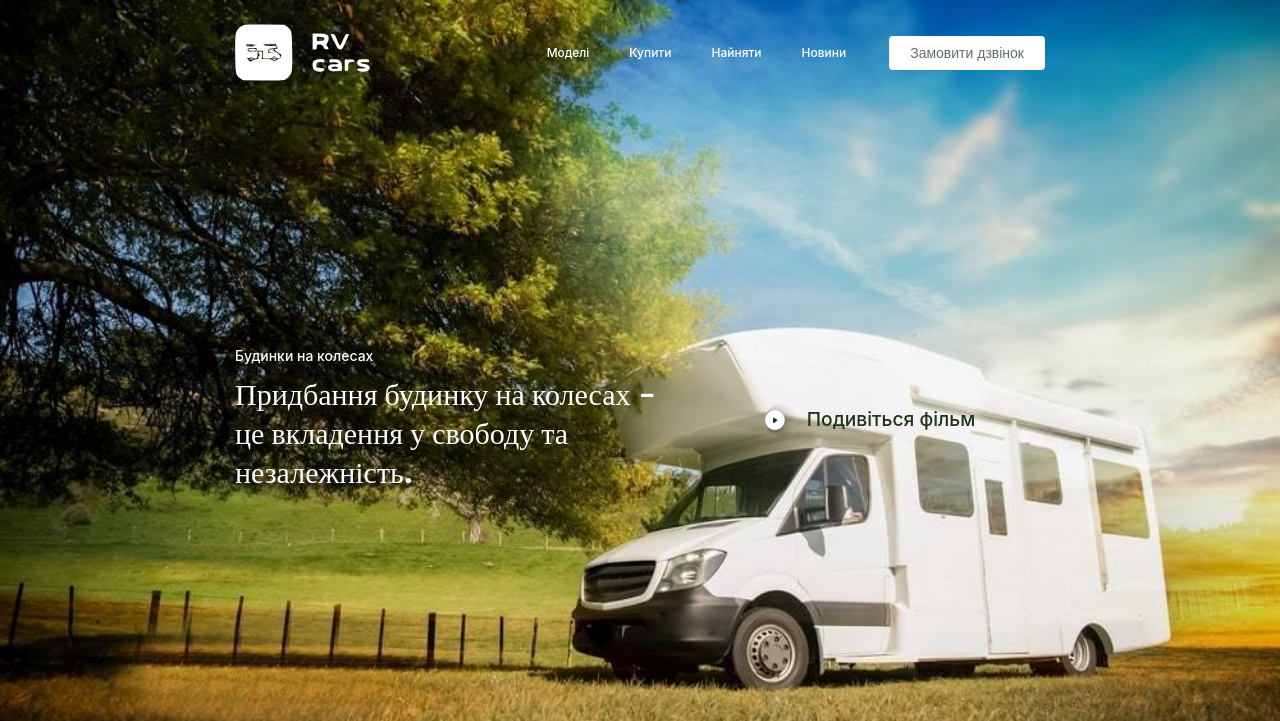
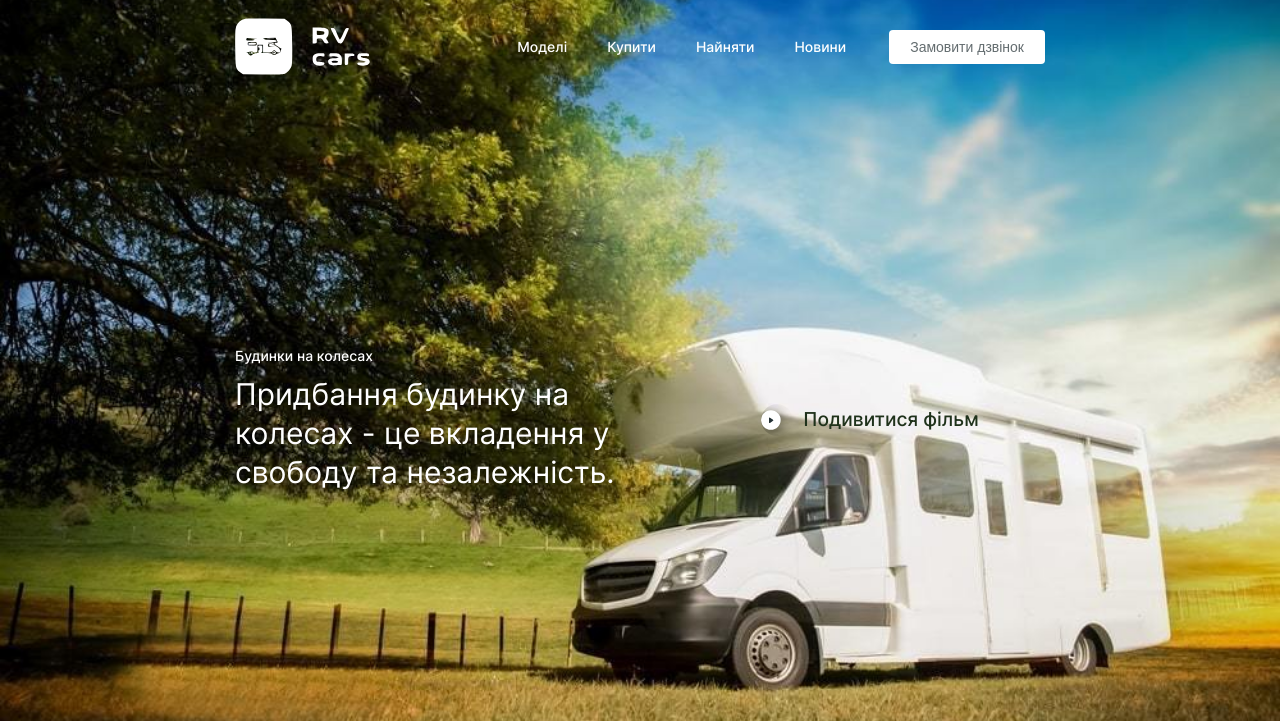
Before and after one commit to Mahaonn/rv_cars, a plain HTML site: page index.html in a window 1280 px wide. Shown: the top 721 px of the page. Drawn offline with nearby package versions, Linux system fonts and the light colour scheme.

Commit message:
Changed the fonts and some size fonts

```diff
--- a/css/style.css
+++ b/css/style.css
@@ -1,46 +1,49 @@
 /* ----Fonts---- */
 
-/* rubik-300 - latin */
+/* inter-300 - cyrillic_latin */
 @font-face {
-  font-display: swap; /* Check https://developer.mozilla.org/en-US/docs/Web/CSS/@font-face/font-display for other options. */
-  font-family: "Rubik";
+  font-display: swap;
+  font-family: "Inter";
   font-style: normal;
   font-weight: 300;
-  src: url("../fonts/rubik-v28-latin-300.woff2") format("woff2"),
-    /* Chrome 36+, Opera 23+, Firefox 39+, Safari 12+, iOS 10+ */
-      url("../fonts/rubik-v28-latin-300.woff") format("woff");
+  src: url("../fonts/inter-v13-cyrillic_latin-300.woff2") format("woff2"),
+    url("../fonts/inter-v13-cyrillic_latin-300.woff") format("woff");
+}
+/* inter-regular - cyrillic_latin */
+@font-face {
+  font-display: swap;
+  font-family: "Inter";
+  font-style: normal;
+  font-weight: 400;
+  src: url("../fonts/inter-v13-cyrillic_latin-regular.woff2") format("woff2"),
+    url("../fonts/inter-v13-cyrillic_latin-regular.woff") format("woff");
+}
+/* inter-500 - cyrillic_latin */
+@font-face {
+  font-display: swap;
+  font-family: "Inter";
+  font-style: normal;
+  font-weight: 500;
+  src: url("../fonts/inter-v13-cyrillic_latin-500.woff2") format("woff2"),
+    url("../fonts/inter-v13-cyrillic_latin-500.woff") format("woff");
+}
+/* inter-700 - cyrillic_latin */
+@font-face {
+  font-display: swap;
+  font-family: "Inter";
+  font-style: normal;
+  font-weight: 700;
+  src: url("../fonts/inter-v13-cyrillic_latin-700.woff2") format("woff2"),
+    url("../fonts/inter-v13-cyrillic_latin-700.woff") format("woff");
 }
 
-/* rubik-regular - latin */
-@font-face {
-  font-display: swap; /* Check https://developer.mozilla.org/en-US/docs/Web/CSS/@font-face/font-display for other options. */
-  font-family: "Rubik";
-  font-style: normal;
-  font-weight: 400;
-  src: url("../fonts/rubik-v28-latin-regular.woff2") format("woff2"),
-    /* Chrome 36+, Opera 23+, Firefox 39+, Safari 12+, iOS 10+ */
-      url("../fonts/rubik-v28-latin-regular.woff") format("woff");
-}
-
-/* rubik-500 - latin */
 @font-face {
   font-display: swap;
-  font-family: "Rubik";
-  font-style: normal;
-  font-weight: 500;
-  src: url("../fonts/rubik-v28-latin-500.woff2") format("woff2"),
-    url("../fonts/rubik-v28-latin-500.woff") format("woff");
-}
-
-/* merriweather-900 - latin */
-@font-face {
-  font-display: swap; /* Check https://developer.mozilla.org/en-US/docs/Web/CSS/@font-face/font-display for other options. */
-  font-family: "Merriweather";
+  font-family: "Inter";
   font-style: normal;
   font-weight: 900;
-  src: url("../fonts/merriweather-v30-latin-900.woff2") format("woff2"),
-    /* Chrome 36+, Opera 23+, Firefox 39+, Safari 12+, iOS 10+ */
-      url("../fonts/merriweather-v30-latin-900.woff") format("woff"); /* Chrome 5+, Firefox 3.6+, IE 9+, Safari 5.1+, iOS 5+ */
+  src: url("../fonts/inter-v13-cyrillic_latin-900.woff2") format("woff2"),
+    url("../fonts/inter-v13-cyrillic_latin-900.woff") format("woff");
 }
 
 :root {
@@ -71,6 +74,7 @@ body {
 }
 
 a {
+  display: inline-block;
   color: inherit;
   text-decoration: none;
 }
@@ -134,7 +138,7 @@ body {
 
 /* ----Modul title---- */
 .title {
-  font-family: "Merriweather";
+  font-family: "Inter", sans-serif;
   color: var(--greys-white, #fff);
   font-size: 1.875rem; /* стиль основного тексту, який ми взяли для визначення ширини обмеджуючого контейнера*/
   line-height: 130%;
@@ -182,7 +186,7 @@ body {
   left: 0;
   background-color: rgb(30 63 27 / 70%);
   opacity: 0;
-  transition: opacity 0.3s;
+  transition: opacity 0.5s;
 }
 .header.scroll::before {
   opacity: 1;
@@ -196,7 +200,7 @@ body {
   align-items: center;
   padding-top: 0.3125rem;
   padding-bottom: 0.3125rem;
-  min-height: 6.5625rem;
+  min-height: 5rem;
 }
 .header__logo {
   overflow: hidden; /* при стисканні сторінки елементи меню наїдуть на логотип, залишая видимим тільки хатинку */
@@ -234,7 +238,7 @@ body {
   column-gap: 2.5rem; /* проміжок між пунктами горизонтально */
   row-gap: 0.625rem; /* проміжок між пунктами вертикально */
   color: var(--greys-white);
-  font-size: 0.75rem;
+  font-size: 0.875rem;
   font-weight: 500;
 }
 
@@ -262,7 +266,7 @@ body {
   }
   /* використовуємо em */
   .header__logo {
-    flex: 0 0 2.0625rem;
+    flex: 0 0 3.5rem;
   }
 }
 
@@ -538,12 +542,12 @@ body {
 .info__item {
 }
 .info__title {
-  font-family: "Merriweather";
+  font-family: "Inter", sans-serif;
   color: var(--color-dark-green);
   font-size: 1.125rem;
 }
 .info__title:not(:last-child) {
-  margin-bottom: 0.25rem;
+  margin-bottom: 0.75rem;
 }
 .info__text {
   font-size: 0.75rem;
@@ -597,7 +601,7 @@ body {
   }
 }
 .footer__mail {
-  font-size: 0.75rem;
+  font-size: 0.875rem;
   font-weight: 500;
 }
 .footer__mail:hover {
@@ -617,7 +621,7 @@ body {
 .menu__foote__item {
 }
 .menu-footer__link {
-  font-size: 0.75rem;
+  font-size: 0.875rem;
   font-weight: 500;
 }
 .menu-footer__link:hover {
--- a/index.html
+++ b/index.html
@@ -13,7 +13,9 @@
       <header class="header">
         <div class="header__container">
           <div class="header__logo">
-            <img src="./images/logo1_2.svg" alt="Logo" />
+            <a href="/index.html"
+              ><img src="./images/logo1_2.svg" alt="Logo"
+            /></a>
           </div>
           <div class="header__body">
             <nav class="header__menu menu">
@@ -53,7 +55,7 @@
                 src="./images/play.svg"
                 alt=""
                 class="main-section__video-link-btn"
-              />Подивіться фільм</a
+              />Подивитися фільм</a
             >
           </div>
           <!-- віводимо поза межи div-у з міткою __contaner, щоб уникнути додавання до цього div відповідних стилей -->
@@ -200,7 +202,9 @@
             >info@rv-cars.com
           </a>
           <div class="footer__logo">
-            <img src="./images/logo1_2.svg" alt="Logo" />
+            <a href="/index.html"
+              ><img src="./images/logo1_2.svg" alt="Logo"
+            /></a>
           </div>
           <ul class="footer__menu menu__footer">
             <li class="menu__foote__item">
```
Also changed, not shown: fonts/inter-v13-cyrillic_latin-300.woff2 (added), fonts/inter-v13-cyrillic_latin-500.woff2 (added), fonts/inter-v13-cyrillic_latin-700.woff2 (added), fonts/inter-v13-cyrillic_latin-900.woff2 (added), fonts/inter-v13-cyrillic_latin-regular.woff2 (added), fonts/merriweather-v30-latin-900.woff (deleted), fonts/merriweather-v30-latin-900.woff2 (deleted), fonts/rubik-v28-latin-300.woff (deleted), fonts/rubik-v28-latin-300.woff2 (deleted), fonts/rubik-v28-latin-500.woff (deleted), fonts/rubik-v28-latin-500.woff2 (deleted), fonts/rubik-v28-latin-regular.woff (deleted), fonts/rubik-v28-latin-regular.woff2 (deleted).
